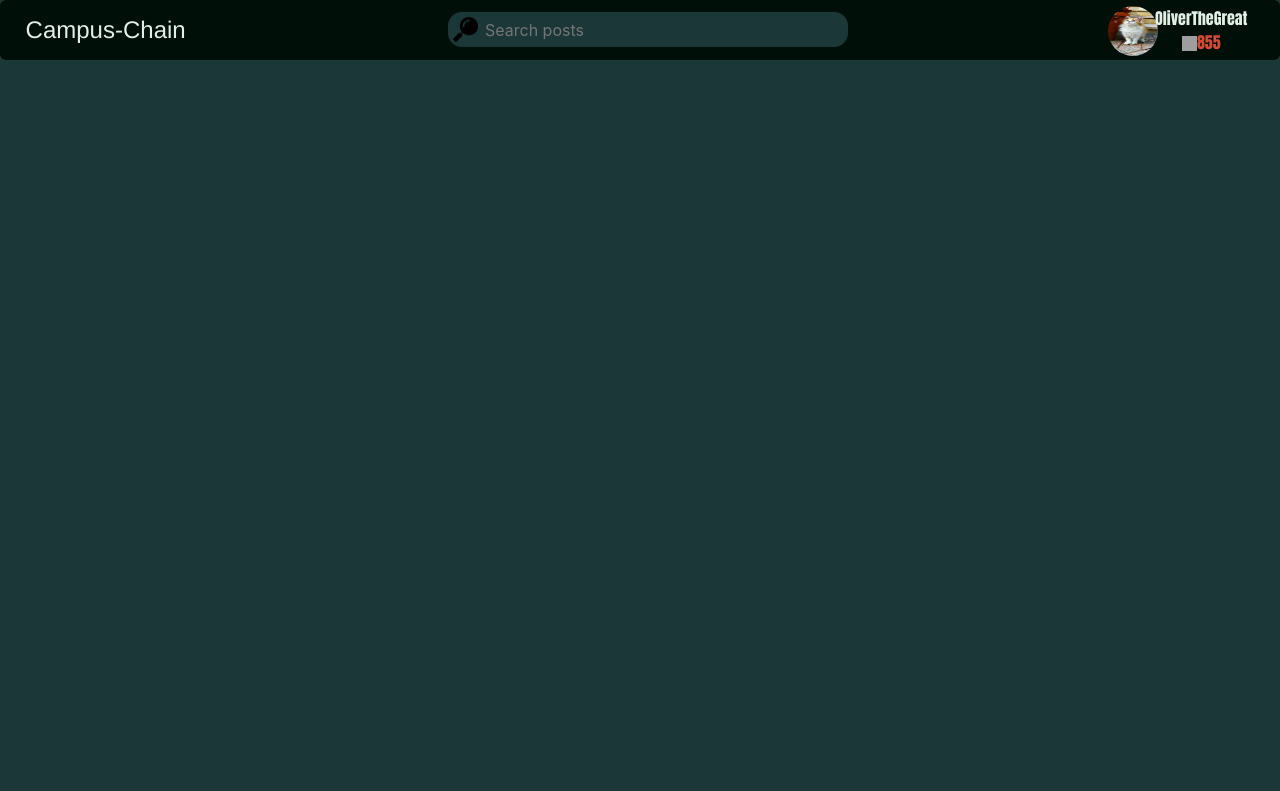
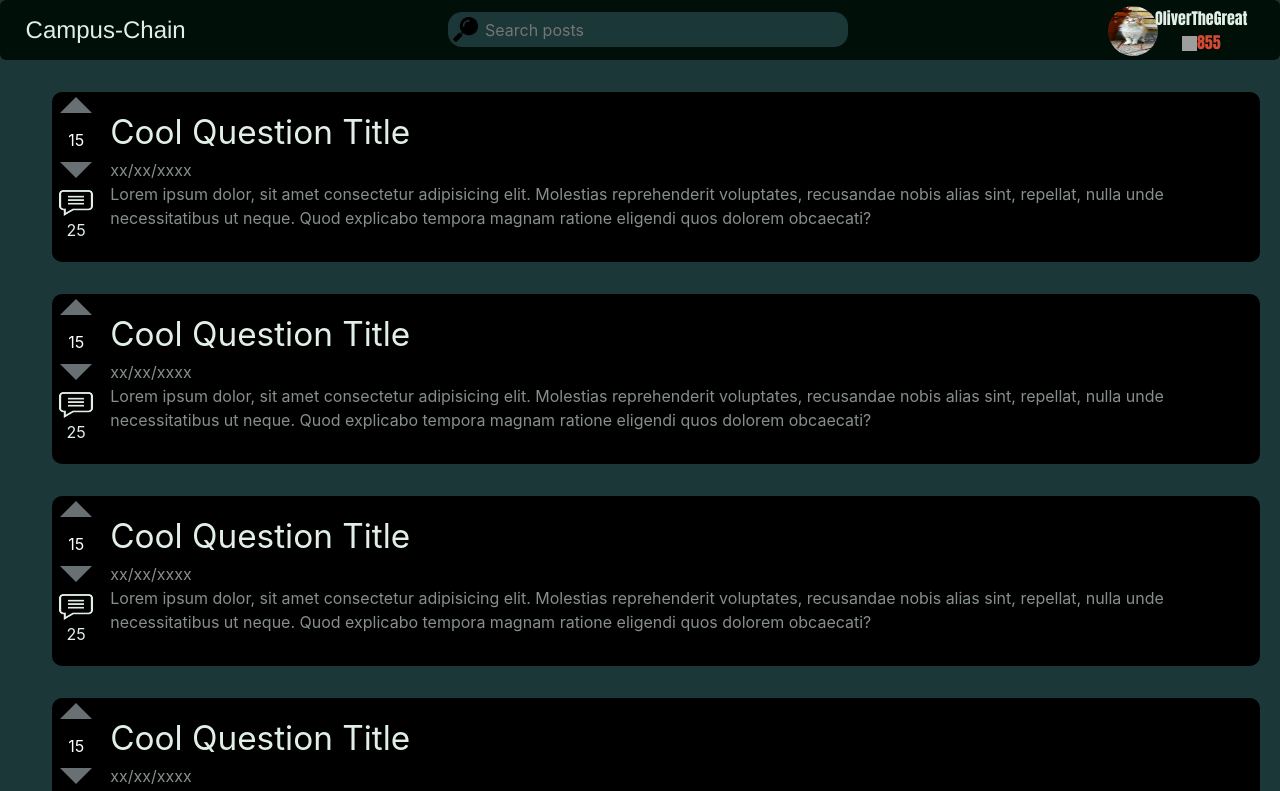
Before and after one commit to ProbablyOmar/Campus-Chain, a React (Create React App) app: page /questions/1 in a window 1280 px wide. Shown: the top 791 px of the page. Built offline with nearby package versions, Linux system fonts and the light colour scheme; grey boxes are pictures that could not be loaded.

Commit message:
Added Comments

```diff
--- a/public/index.html
+++ b/public/index.html
@@ -30,7 +30,7 @@
       work correctly both with client-side routing and a non-root public URL.
       Learn how to configure a non-root public URL by running `npm run build`.
     -->
-    <title>React App</title>
+    <title>Campus-Chain</title>
   </head>
   <body>
     <noscript>You need to enable JavaScript to run this app.</noscript>
--- a/src/App.js
+++ b/src/App.js
@@ -3,7 +3,7 @@ import "./App.css";
 import Header from "./components/header.js";
 import NavBar from "./components/navbar";
 import MainPage from "./pages";
-import MyQuestions from "./pages/my_questions";
+import QuestionPage from "./pages/my_questions";
 import Profile from "./pages/profile";
 import Signin from "./pages/signin";
 import Register from "./pages/register";
@@ -15,7 +15,7 @@ function App() {
         <Header />
         <Routes>
           <Route exact path="/" element={<MainPage />} />
-          <Route path="/myquestions" element={<MyQuestions />} />
+          <Route path="/questions/:questionId" element={<QuestionPage />} />
           <Route path="/profile" element={<Profile />} />
           <Route path="/signin" element={<Signin />} />
           <Route path="/register" element={<Register />} />
--- a/src/controllers/add_question.js
+++ b/src/controllers/add_question.js
@@ -13,6 +13,7 @@ function addQuestionHandler(event, setQuestions, questions) {
     console.log(newQuestion);
     if (oldQuestions) {
       questions["setQuestions"]([newQuestion, ...oldQuestions]);
+      // UPDATE QUESTIONS IN DATABASE
     } else {
       questions["setQuestions"]([newQuestion]);
     }
--- a/src/pages/my_questions.js
+++ b/src/pages/my_questions.js
@@ -2,7 +2,7 @@ import React from "react";
 import { useState } from "react";
 import Question from "../components/question";
 
-function MyQuestions() {
+function QuestionPage() {
   const [questions, setQuestions] = useState([
     {
       text: "Lorem ipsum dolor, sit amet consectetur adipisicing elit. Molestias reprehenderit voluptates, recusandae nobis alias sint, repellat, nulla unde necessitatibus ut neque. Quod explicabo tempora magnam ratione eligendi quos dolorem obcaecati?",
@@ -54,4 +54,4 @@ function MyQuestions() {
   );
 }
 
-export default MyQuestions;
+export default QuestionPage;
```
